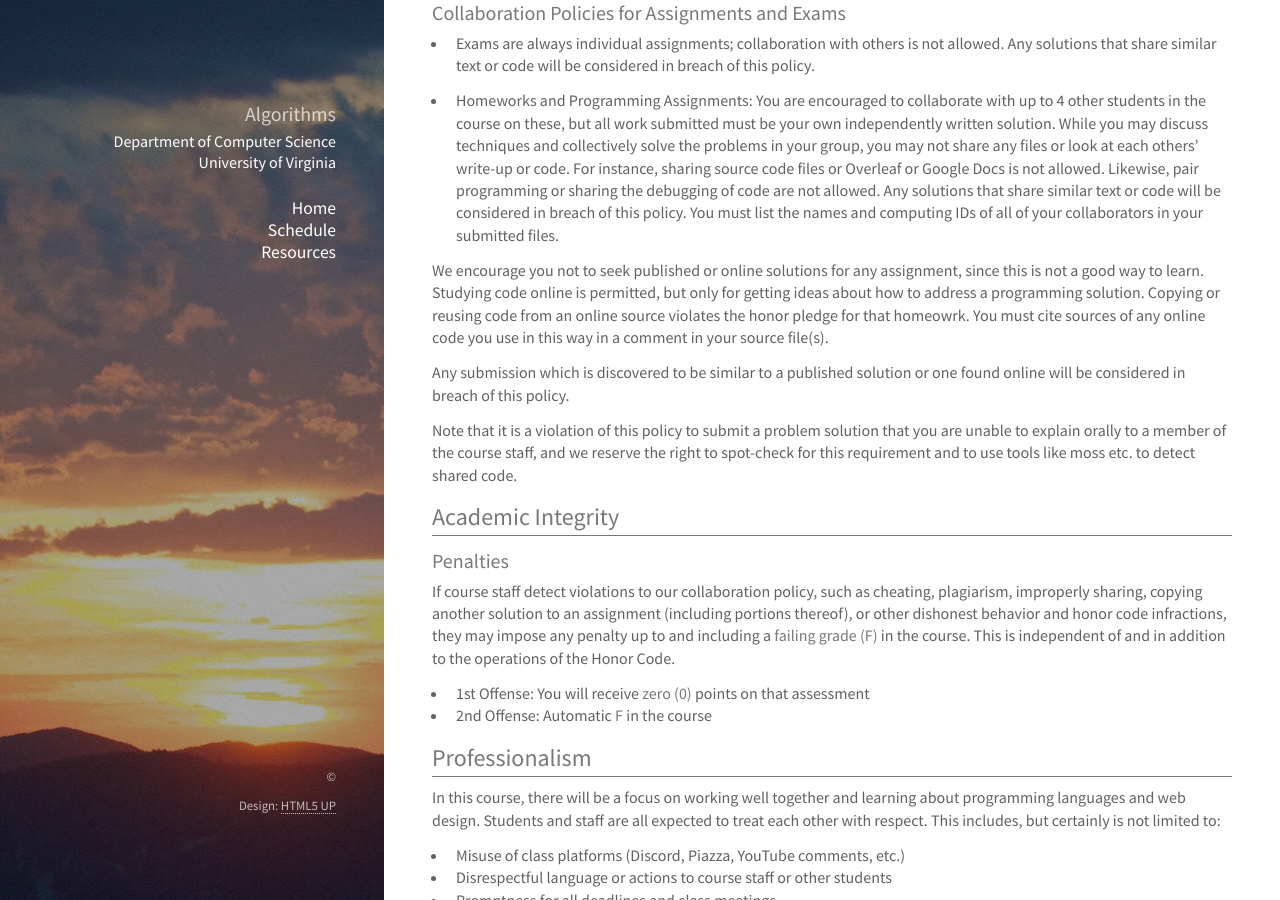
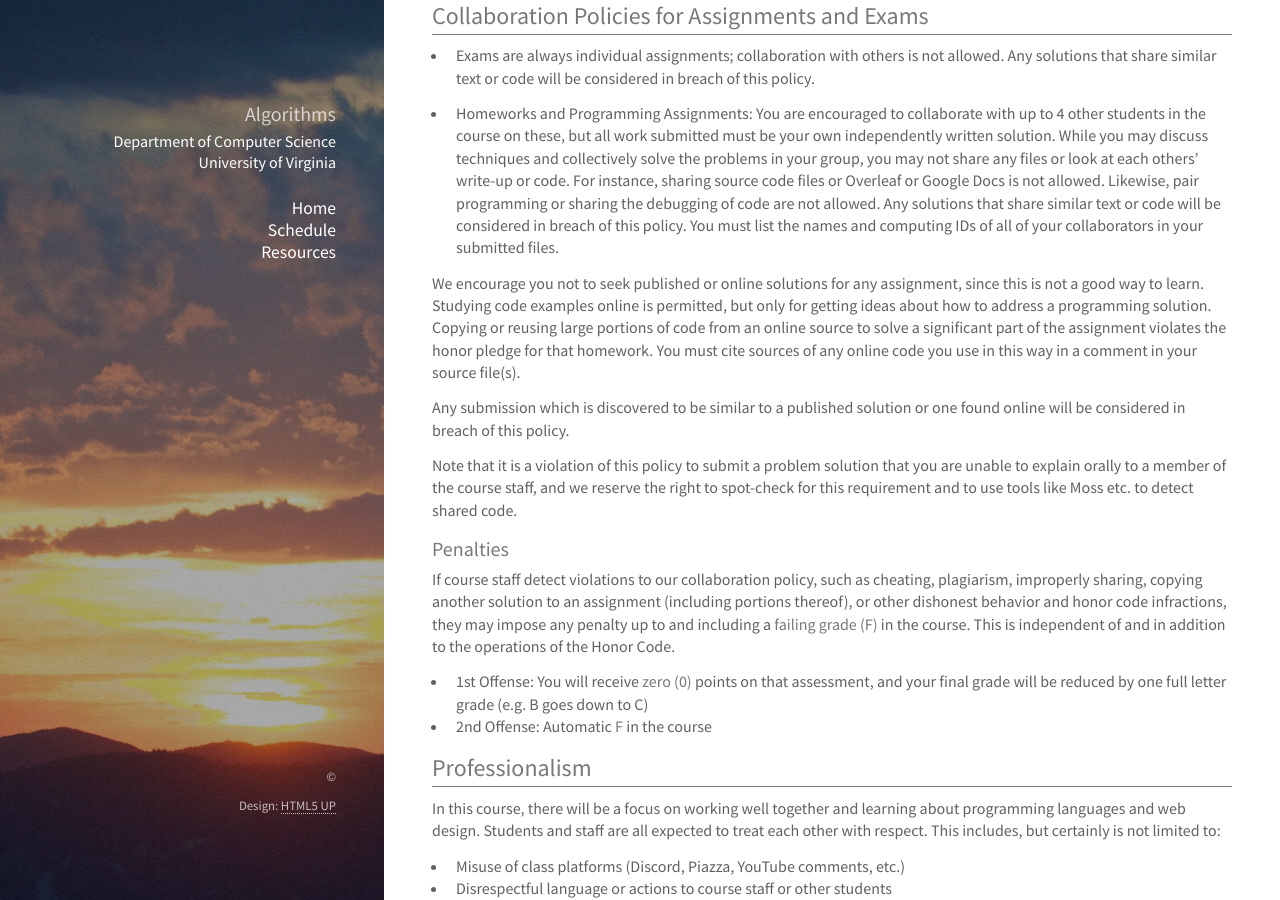
Before and after one commit to uva-cs/cs4102-s22, a Jekyll site: the page built from syllabus.md, in a window 1280 px wide and 900 px high, scrolled down 3298 px. Built offline with Jekyll 4.4.1, drawn with Linux system fonts in a browser that asks for light colours; nearby versions of some CDN libraries; library files that are not in the unit come from our copies; some of the changed text lies outside the part shown.

```diff
--- a/syllabus.md
+++ b/syllabus.md
@@ -107,31 +107,25 @@ Here is information about how the assignments will be graded:
 
 Deadlines and policies on possible resubmissions for Advanced Homeworks and Programming Assignments will be announced when those assignments are released.
 
-### Collaboration Policies for Assignments and Exams
+## Collaboration Policies for Assignments and Exams
 
 * Exams are always individual assignments; collaboration with others is not allowed. Any solutions that share similar text or code will be considered in breach of this
 policy.
 
 * Homeworks and Programming Assignments: You are encouraged to collaborate with up to 4 other students in the course on these, but all work submitted must be your own independently written solution. While you may discuss techniques and collectively solve the problems in your group, you may not share any files or look at each others’ write-up or code. For instance, sharing source code files or Overleaf or Google Docs is not allowed. Likewise, pair programming or sharing the debugging of code are not allowed. Any solutions that share similar text or code will be considered in breach of this policy. You must list the names and computing IDs of all of your collaborators in your submitted files.
 
-We encourage you not to seek published or online solutions for any assignment, since this is not a good way to learn. Studying code online is permitted, but only for getting ideas about how to address a programming solution. Copying or reusing code from an online source
-violates the honor pledge for that homeowrk. You must cite sources of any online code you
+We encourage you not to seek published or online solutions for any assignment, since this is not a good way to learn. Studying code examples online is permitted, but only for getting ideas about how to address a programming solution. Copying or reusing large portions of code from an online source to solve a significant part of the assignment violates the honor pledge for that homework. You must cite sources of any online code you
 use in this way in a comment in your source file(s).
 
 Any submission which is discovered to be similar to a published solution or one found online will be considered in breach of this policy.
 
-Note that it is a violation of this policy to submit a problem solution that you are unable to explain orally to a member of the course staff, and we reserve the right to spot-check for this requirement and to use tools like moss etc. to detect shared code.
-
-
-
-
-## Academic Integrity
+Note that it is a violation of this policy to submit a problem solution that you are unable to explain orally to a member of the course staff, and we reserve the right to spot-check for this requirement and to use tools like Moss etc. to detect shared code.
 
 
 ### Penalties
 
 If course staff detect violations to our collaboration policy, such as cheating, plagiarism, improperly sharing, copying another solution to an assignment (including portions thereof), or other dishonest behavior and honor code infractions, they may impose any penalty up to and including a **failing grade (F)** in the course. This is independent of and in addition to the operations of the Honor Code.
-- 1st Offense: You will receive **zero (0)** points on that assessment
+- 1st Offense: You will receive **zero (0)** points on that assessment, and your final grade will be reduced by one full letter grade (e.g. B goes down to C)
 - 2nd Offense: Automatic **F** in the course
 
 ## Professionalism
```
Also changed, not shown: other parts of syllabus.md (+1 -1 lines).
